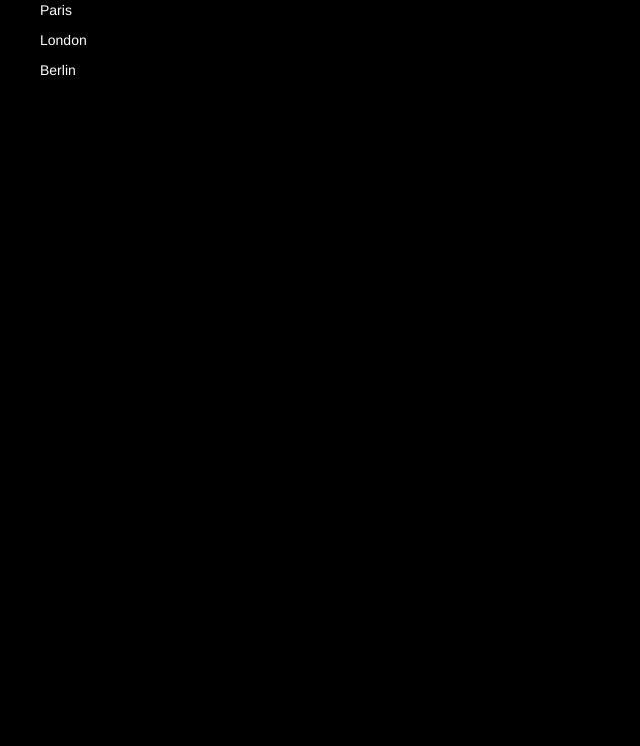
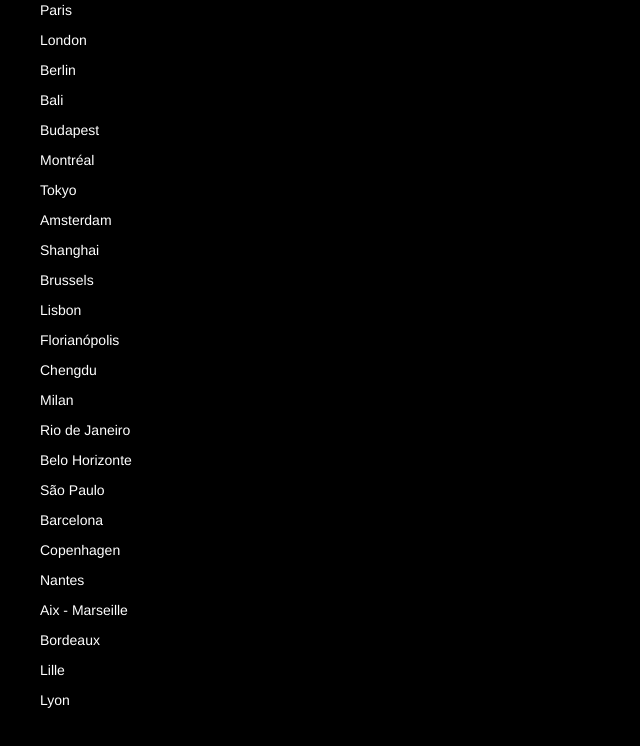
Before and after one commit to nairdesigns/wagon-cities, a React app: page / in a window 1280 px wide. Shown: the top 746 px of the page, without its empty margins (0-640 px from the left). Built offline with nearby package versions, Linux system fonts and the light colour scheme.

Commit message:
cities working delted vs file

```diff
--- a/src/components/app.jsx
+++ b/src/components/app.jsx
@@ -1,15 +1,6 @@
 import React, { Component } from "react";
 import CityList from "../containers/city_list";
-
-const cities = [
-  { name: "Paris", address: "16 Villa Gaudelet, 75011 Paris", slug: "paris" },
-  { name: "London", address: "14-22 Elder St, London E1 6BT", slug: "london" },
-  {
-    name: "Berlin",
-    address: "Rudi-Dutschke-Straße 26, 10969 Berlin",
-    slug: "berlin",
-  },
-];
+import cities from "../data/cities";
 
 export default class App extends Component {
   constructor(props) {
--- /dev/null
+++ b/src/data/cities.jsx
@@ -0,0 +1,97 @@
+const cities = [
+  { name: "Paris", address: "16 Villa Gaudelet, 75011 Paris", slug: "paris" },
+  { name: "London", address: "14-22 Elder St, London E1 6BT", slug: "london" },
+  {
+    name: "Berlin",
+    address: "Rudi-Dutschke-Straße 26, 10969 Berlin",
+    slug: "berlin",
+  },
+  {
+    name: "Bali",
+    address: "Jalan Raya Batu Bolong, Canggu, Badung Regency, Bali, Indonesia",
+    slug: "bali",
+  },
+  { name: "Budapest", address: "Budapest, Hungary", slug: "budapest" },
+  {
+    name: "Montréal",
+    address: "5333, avenue Casgrain, 102, Montréal (Québec), H2T1X3",
+    slug: "montreal",
+  },
+  { name: "Tokyo", address: "2-11-3 Meguro, Meguro-ku, Tokyo ", slug: "tokyo" },
+  {
+    name: "Amsterdam",
+    address: "Overhoeksplein 2, 1031 KS Amsterdam",
+    slug: "amsterdam",
+  },
+  {
+    name: "Shanghai",
+    address: '129 West Yan"an Road, JingAn District, Shanghai',
+    slug: "shanghai",
+  },
+  {
+    name: "Brussels",
+    address: "Place Sainte-Gudule 5, 1000 Brussels",
+    slug: "brussels",
+  },
+  {
+    name: "Lisbon",
+    address: "Avenida Casal Ribeiro 28, Lisbon",
+    slug: "lisbon",
+  },
+  {
+    name: "Florianópolis",
+    address:
+      "Rod. José Carlos Daux, 4150 - Saco Grande, Florianópolis - SC, 88032-005",
+    slug: "florianopolis",
+  },
+  {
+    name: "Chengdu",
+    address: "399 Fucheng Avenue West Section, Chengdu, Sichuan, China",
+    slug: "chengdu",
+  },
+  {
+    name: "Milan",
+    address: "Milan, Metropolitan City of Milan, Italy",
+    slug: "milan",
+  },
+  {
+    name: "Rio de Janeiro",
+    address: "Rua Duque Estrada, 41 - Gávea, Rio de Janeiro",
+    slug: "rio",
+  },
+  {
+    name: "Belo Horizonte",
+    address: "Av. Afonso Pena, 2881, Belo Horizonte",
+    slug: "belo-horizonte",
+  },
+  {
+    name: "São Paulo",
+    address: "Rua Mourato Coelho, 1404 – Vila Madalena, São Paulo - SP",
+    slug: "sao-paulo",
+  },
+  {
+    name: "Barcelona",
+    address: "Travessera de Dalt, 33, 08024 Barcelona",
+    slug: "barcelona",
+  },
+  {
+    name: "Copenhagen",
+    address: "Ahornsgade 15, 2200 KBH N",
+    slug: "copenhagen",
+  },
+  { name: "Nantes", address: "11 impasse Juton, Nantes", slug: "nantes" },
+  {
+    name: "Aix - Marseille",
+    address: "Rue Joseph Biaggi, 13003 Marseille",
+    slug: "aix-marseille",
+  },
+  {
+    name: "Bordeaux",
+    address: "107 cours Balguerie Stuttenberg, 33300",
+    slug: "bordeaux",
+  },
+  { name: "Lille", address: "2 Avenue des Saules, 59000 Lille", slug: "lille" },
+  { name: "Lyon", address: "23 Rue Paul Montrochet, 69002 Lyon", slug: "lyon" },
+];
+
+export default cities;
```
Also changed, not shown: 1 other file (tests, documents, lock files or other folders).
